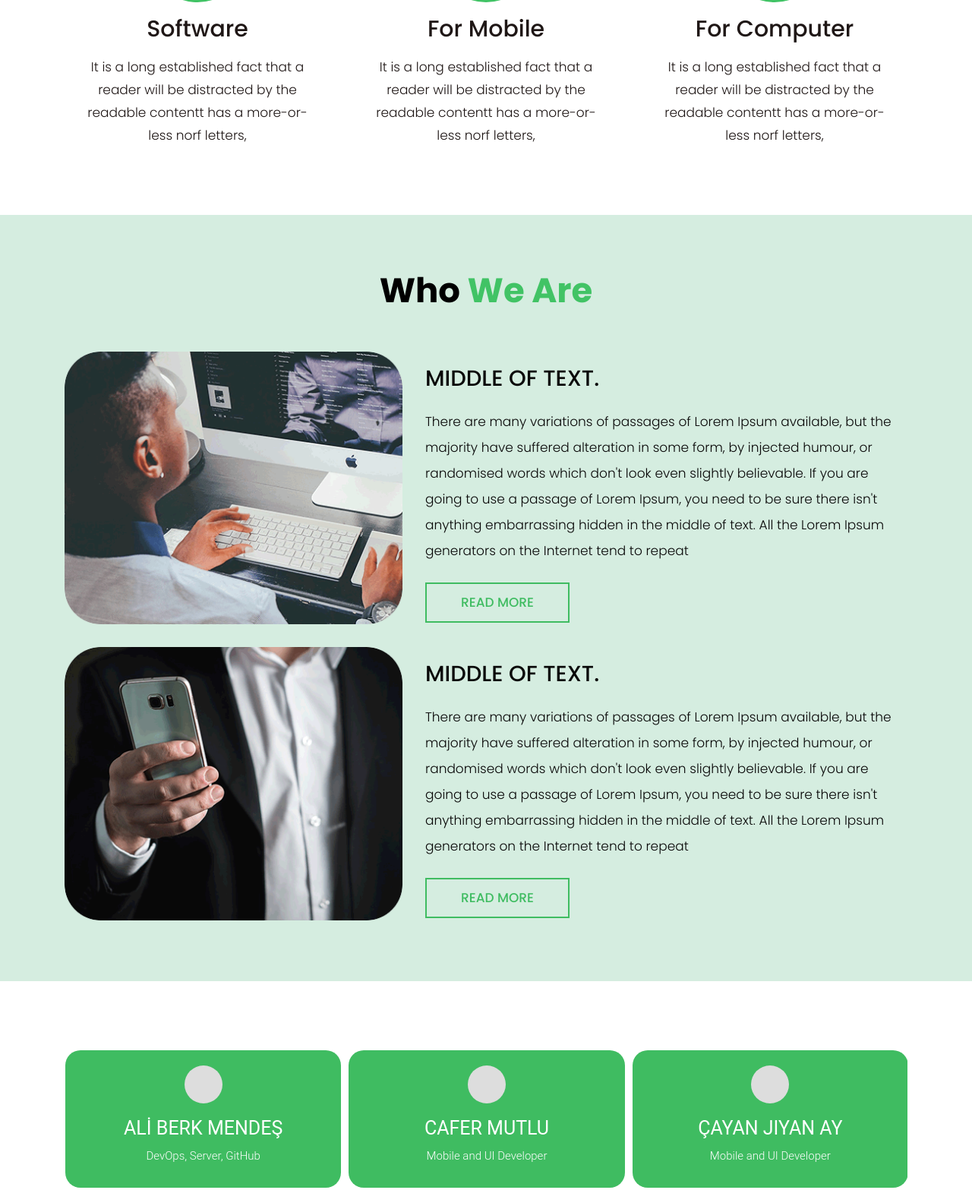
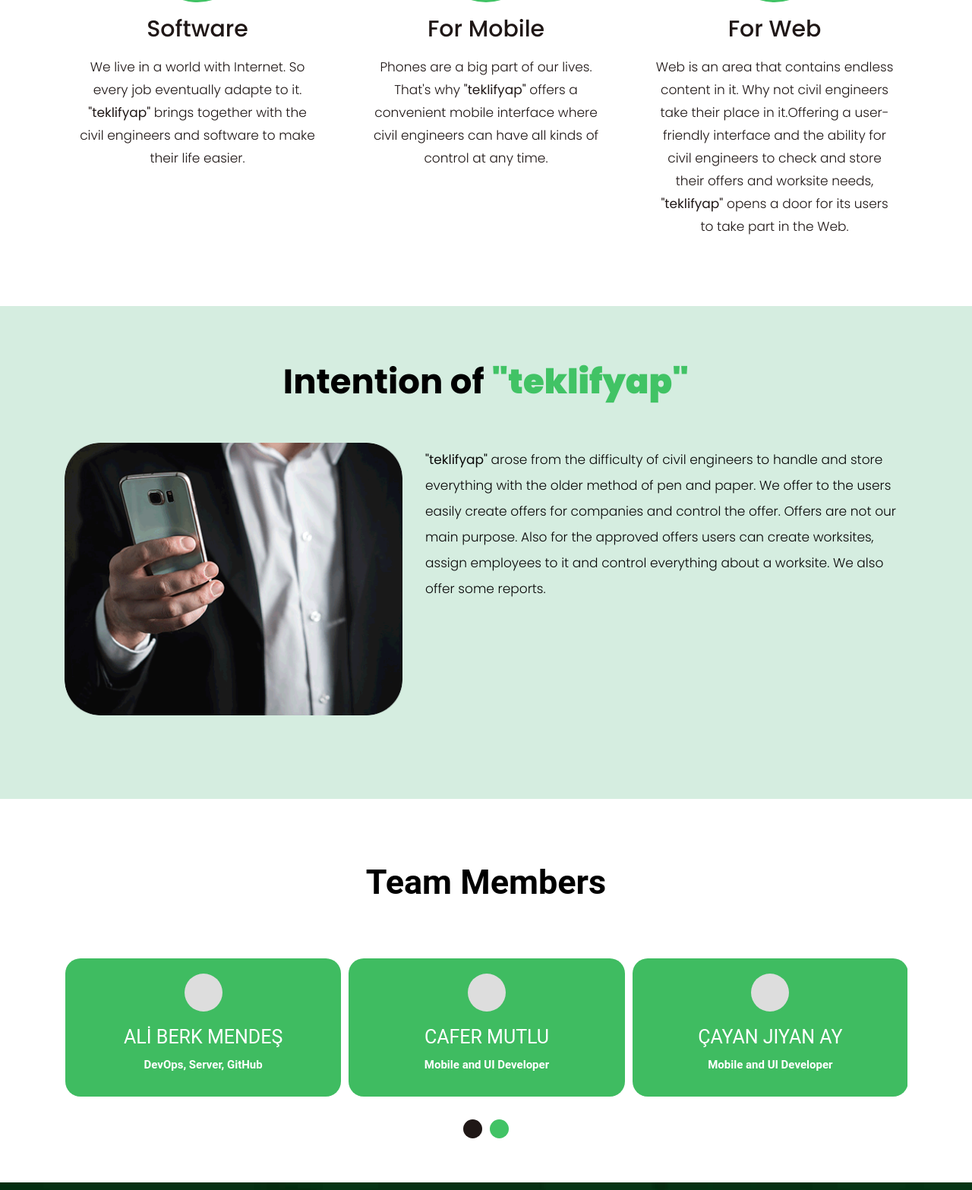
Before and after one commit to teklifyap/LandingPage, a plain HTML site: page index.html in a window 1280 px wide. Shown: the part 1016-2583 px from the top of the page at 76% size. Drawn offline with nearby package versions, Linux system fonts and the light colour scheme.

Commit message:
Update index.html
Additional changed added.

```diff
--- a/index.html
+++ b/index.html
@@ -10,7 +10,7 @@
       <meta name="viewport" content="width=device-width, initial-scale=1">
       <meta name="viewport" content="initial-scale=1, maximum-scale=1">
       <!-- site metas -->
-      <title>Radiance</title>
+      <title>teklifyap</title>
       <meta name="keywords" content="">
       <meta name="description" content="">
       <meta name="author" content="">
@@ -67,6 +67,11 @@
                      <div class="col-md-5">
                         <div class="text-bg">
                            <h3>Manage your orders and worksite in one place</h3>
+                           <p>
+                            <b>"teklifyap"</b> is a project for civil engineers who still use paper and pen to do their job. Don't you think that it takes too much time and really boring
+                            to write same thing over and over again. And there is a change to lose the paper.
+                            <h2> <b>"So why not make your job easier, safer and more fun?"</b></h2>
+                           </p>
                         </div>
                      </div>
                      <div class="col-md-7">
@@ -88,21 +93,21 @@
                   <div class="Soft-box">
                      <i><img src="images/service1.png" alt="#" /></i>
                      <h3> Software</h3>
-                     <p>It is a long established fact that a reader will be distracted by the readable contentt has a more-or-less norf letters,</p>
+                     <p>We live in a world with Internet. So every job eventually adapte to it. <b>"teklifyap"</b> brings together with the civil engineers and software to make their life easier.</p>
                   </div>
                </div>
                <div class="col-xl-4 col-lg-4 col-md-4 col-sm-12">
                   <div class="Soft-box">
                      <i><img src="images/service2.png" alt="#" /></i>
                      <h3>For Mobile</h3>
-                     <p>It is a long established fact that a reader will be distracted by the readable contentt has a more-or-less norf letters,</p>
+                     <p>Phones are a big part of our lives. That's why <b>"teklifyap"</b> offers a convenient mobile interface where civil engineers can have all kinds of control at any time.</p>
                   </div>
                </div>
                <div class="col-xl-4 col-lg-4 col-md-4 col-sm-12">
                   <div class="Soft-box">
                      <i><img src="images/service3.png" alt="#" /></i>
-                     <h3>For Computer</h3>
-                     <p>It is a long established fact that a reader will be distracted by the readable contentt has a more-or-less norf letters,</p>
+                     <h3>For Web</h3>
+                     <p>Web is an area that contains endless content in it. Why not civil engineers take their place in it.Offering a user-friendly interface and the ability for civil engineers to check and store their offers and worksite needs, <b>"teklifyap"</b> opens a door for its users to take part in the Web.</p>
                   </div>
                </div>
             </div>
@@ -115,7 +120,7 @@
             <div class="row">
                <div class="col-md-12">
                   <div class="titlepage">
-                     <h2>Who <span class="white">We Are</span></h2>
+                     <h2>Intention of <span class="white"> <b>"teklifyap"</b></span></h2>
                   </div>
                </div>
             </div>
@@ -125,30 +130,15 @@
                      <div class="row">
                         <div class="col-xl-5 col-lg-5 col-md-5 col-sm-12">
                            <div id="box_ho" class="weare-img_box">
-                              <figure><img src="images/why1.png" alt="#" /></figure>
-                           </div>
-                        </div>
-                        <div class="col-xl-7 col-lg-7 col-md-7 col-sm-12">
-                           <div class="weare-box">
-                              <h3>middle of text.</h3>
-                              <p>There are many variations of passages of Lorem Ipsum available, but the majority have suffered alteration in some form, by injected humour, or randomised words which don't look even slightly believable. If you are going to use a passage of Lorem Ipsum, you need to be sure there isn't anything embarrassing hidden in the middle of text. All the Lorem Ipsum generators on the Internet tend to repeat</p>
-                              <a class="read_more bg" href="#">Read More</a>
-                           </div>
-                        </div>
-                     </div>
-                  </div>
-                  <div class="main_weare2 ">
-                     <div class="row">
-                        <div class="col-xl-5 col-lg-5 col-md-5 col-sm-12">
-                           <div id="box_ho" class="weare-img_box">
                               <figure><img src="images/why2.png" alt="#" /></figure>
                            </div>
                         </div>
                         <div class="col-xl-7 col-lg-7 col-md-7 col-sm-12">
                            <div class="weare-box">
-                              <h3>middle of text.</h3>
-                              <p>There are many variations of passages of Lorem Ipsum available, but the majority have suffered alteration in some form, by injected humour, or randomised words which don't look even slightly believable. If you are going to use a passage of Lorem Ipsum, you need to be sure there isn't anything embarrassing hidden in the middle of text. All the Lorem Ipsum generators on the Internet tend to repeat</p>
-                              <a class="read_more bg" href="#">Read More</a>
+                              <p><b>"teklifyap"</b> arose from the difficulty of civil engineers to handle and store everything with the older method of pen and paper.
+                                 We offer to the users easily create offers for companies and control the offer. Offers are not our main purpose. Also for the approved offers users can create
+                                 worksites, assign employees to it and control everything about a worksite. We also offer some reports.
+                              </p>
                            </div>
                         </div>
                      </div>
@@ -163,8 +153,10 @@
          <div class="container">
             <div class="row">
                <div class="col-md-12">
-
-               </div>
+                <div class="titlepage">
+                    <h2>Team Members</h2>
+                 </div>
+              </div>
             </div>
             <section id="demos">
                <div class="row">
@@ -173,32 +165,32 @@
                         <div class="item">
                            <span></span>
                            <h3>ALİ BERK MENDEŞ  </h3>
-                           <p>DevOps, Server, GitHub</p>
+                           <p style="font-weight: bold;">DevOps, Server, GitHub</p>
                         </div>
                         <div class="item">
                            <span></span>
                            <h3>Cafer MUTLU </h3>
-                           <p>Mobile and UI Developer </p>
+                           <p style="font-weight: bold;">Mobile and UI Developer</p>
                         </div>
                         <div class="item">
                            <span></span>
                            <h3>Çayan Jiyan AY </h3>
-                           <p>Mobile and UI Developer</p>
+                           <p style="font-weight: bold;">Mobile and UI Developer</p>
                         </div>
                         <div class="item">
                            <span></span>
                            <h3>Oğuzhan ERÇELİK</h3>
-                           <p>Backend Developer</p>
+                           <p style="font-weight: bold;">Backend Developer</p>
                         </div>
                         <div class="item">
                            <span></span>
                            <h3>Osman Can DOĞAN </h3>
-                           <p>Backend Developer</p>
+                           <p style="font-weight: bold;">Backend Developer</p>
                         </div>
                         <div class="item">
                            <span></span>
                            <h3>Sevda ERGÜN </h3>
-                           <p>Backend Developer</p>
+                           <p style="font-weight: bold;">Backend Developer</p>
                         </div>
                      </div>
                   </div>
```
